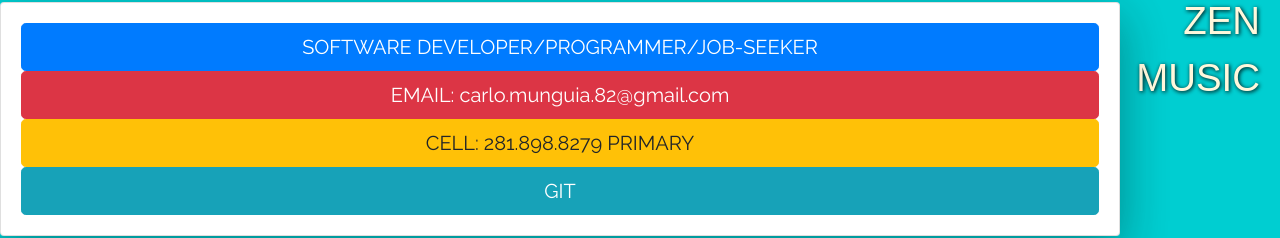
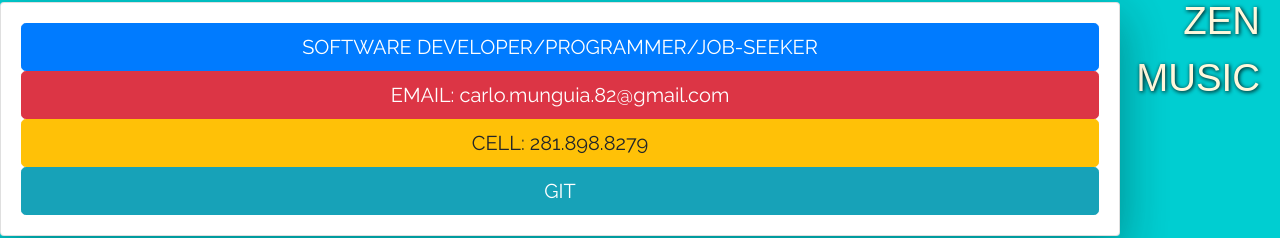
Before and after one commit to carlomunguia/carlomunguia.com, a Vue app: page /#/ in a window 1280 px wide. Shown: the part 169-407 px from the top of the page. Built offline with nearby package versions, Linux system fonts and the light colour scheme; a web font is replaced by a local one.

Commit message:
connecting new build

```diff
--- a/src/components/Home.vue
+++ b/src/components/Home.vue
@@ -4,7 +4,7 @@
 <ul class="card card-body mt-5 shadow-lg">
   <li class="btn btn-primary btn-lg text-center">SOFTWARE DEVELOPER/PROGRAMMER/JOB-SEEKER</li>
   <li class="btn btn-primary btn-lg btn-danger">EMAIL: carlo.munguia.82@gmail.com</li>
-  <li class="btn btn-primary btn-lg btn-warning">CELL: 281.898.8279 PRIMARY</li>
+  <li class="btn btn-primary btn-lg btn-warning">CELL: 281.898.8279</li>
   <a href="https://github.com/carlomunguia" class="btn btn-primary btn-lg btn-info">GIT</a>
 </ul>
   </div>
```
